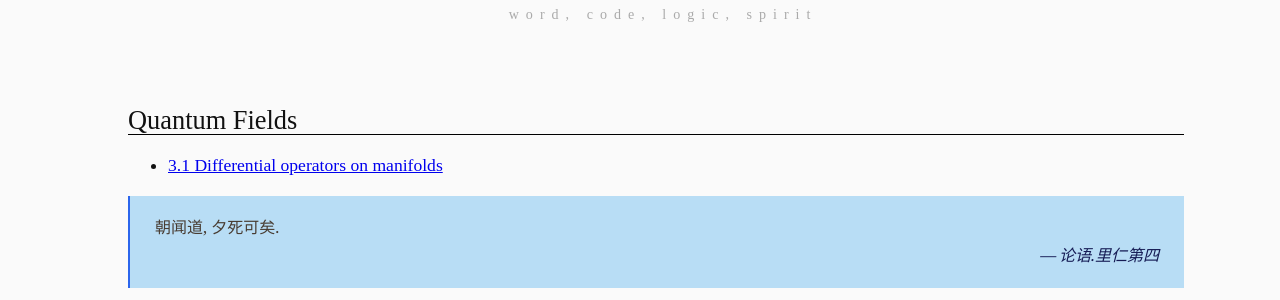
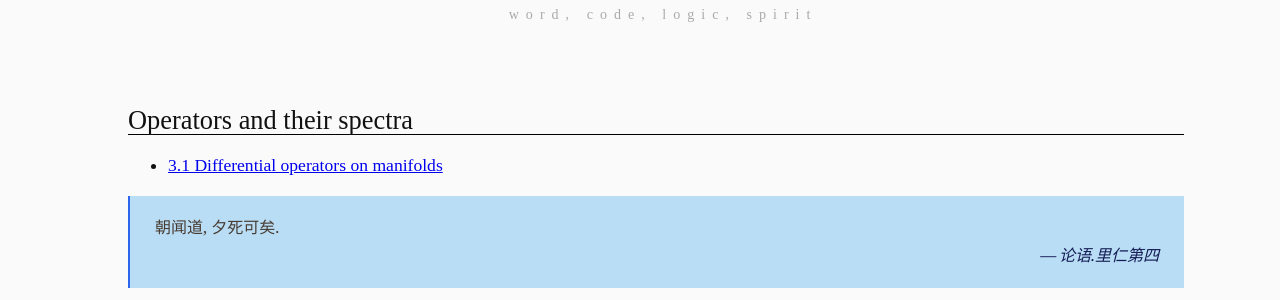
Before and after one commit to hueidou/hueidou.github.io, a Jekyll site: the page built from _posts/2015-06-01-odg3.html, in a window 1280 px wide. Shown: the part 122-422 px from the top of the page. Built offline with Jekyll 4.4.1, drawn with Linux system fonts in a browser that asks for light colours; nearby versions of some CDN libraries; library files that are not in the unit come from our copies; Markdown is read by kramdown in place of the engine named in the settings; formulas are drawn with MathJax 3; comment, search, counter and statistics services are not loaded.

Commit message:
change title

```diff
--- a/_posts/2015-06-01-odg3.html
+++ b/_posts/2015-06-01-odg3.html
@@ -1,6 +1,6 @@
 ---
 layout: post
-title: Quantum Fields
+title: Operators and their spectra
 categories: [Physics]
 tags: [Odg, Physics]
 ---
```
